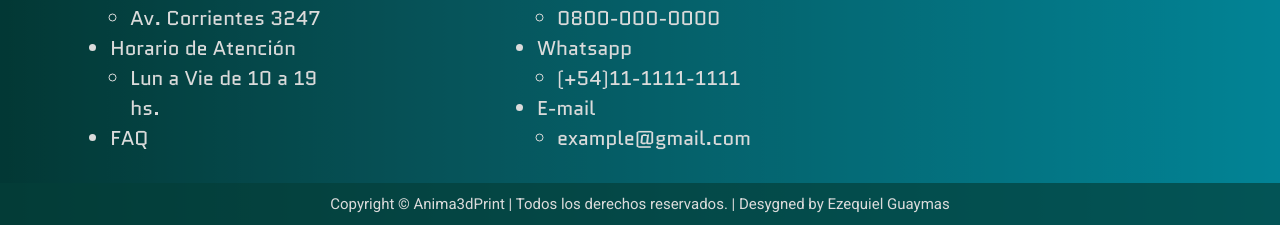
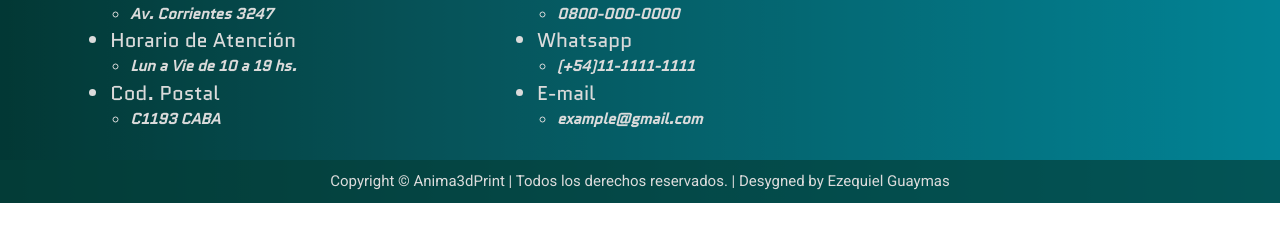
Before and after one commit to EzequielG07/ProyectoCoderHouse, a website: page index.html in a window 1280 px wide. Shown: the part 3517-3742 px from the top of the page. After the commit the page ends 3720 px from the top, so only its background shows below. Drawn offline with nearby package versions, Linux system fonts and the light colour scheme.

Commit message:
Agregando texto y clases al footer

```diff
--- a/index.html
+++ b/index.html
@@ -258,7 +258,10 @@
                <ul>
                   <li>Lun a Vie de 10 a 19 hs.</li>
                </ul>
-               <li>FAQ</li>
+               <li>Cod. Postal</li>
+               <ul>
+                  <li>C1193 CABA</li>
+               </ul>
             </ul>
          </div>
 
--- a/scss/components/_footer.scss
+++ b/scss/components/_footer.scss
@@ -33,6 +33,9 @@
     li {
       @include text($footFont, normal, normal, 2em, left, $footerTextColor);
     }
+    li:last-child {
+      @include text($footFont, italic, 600, 1.5em, left, $footerTextColor);
+    }
   }
   .contactFooter {
     @include size(250px, auto);
@@ -42,6 +45,9 @@
     }
     li {
       @include text($footFont, normal, normal, 2em, left, $footerTextColor);
+    }
+    li:last-child {
+      @include text($footFont, italic, 600, 1.5em, left, $footerTextColor);
     }
   }
   .redesFooter {
--- a/scss/stylepages/_styleproyectos.scss
+++ b/scss/stylepages/_styleproyectos.scss
@@ -13,7 +13,7 @@
     }
     @include media(mobile) {
       height: 300px;
-      font-size: 2.5em;
+      font-size: 2.4em;
     }
   }
 }
```
Also changed, not shown: pages/contacto.html (+4 -1 lines), pages/error.html (+4 -1 lines), pages/nosotros.html (+4 -1 lines), pages/productos.html (+4 -1 lines), pages/proyectos.html (+4 -1 lines), css/style.css.
